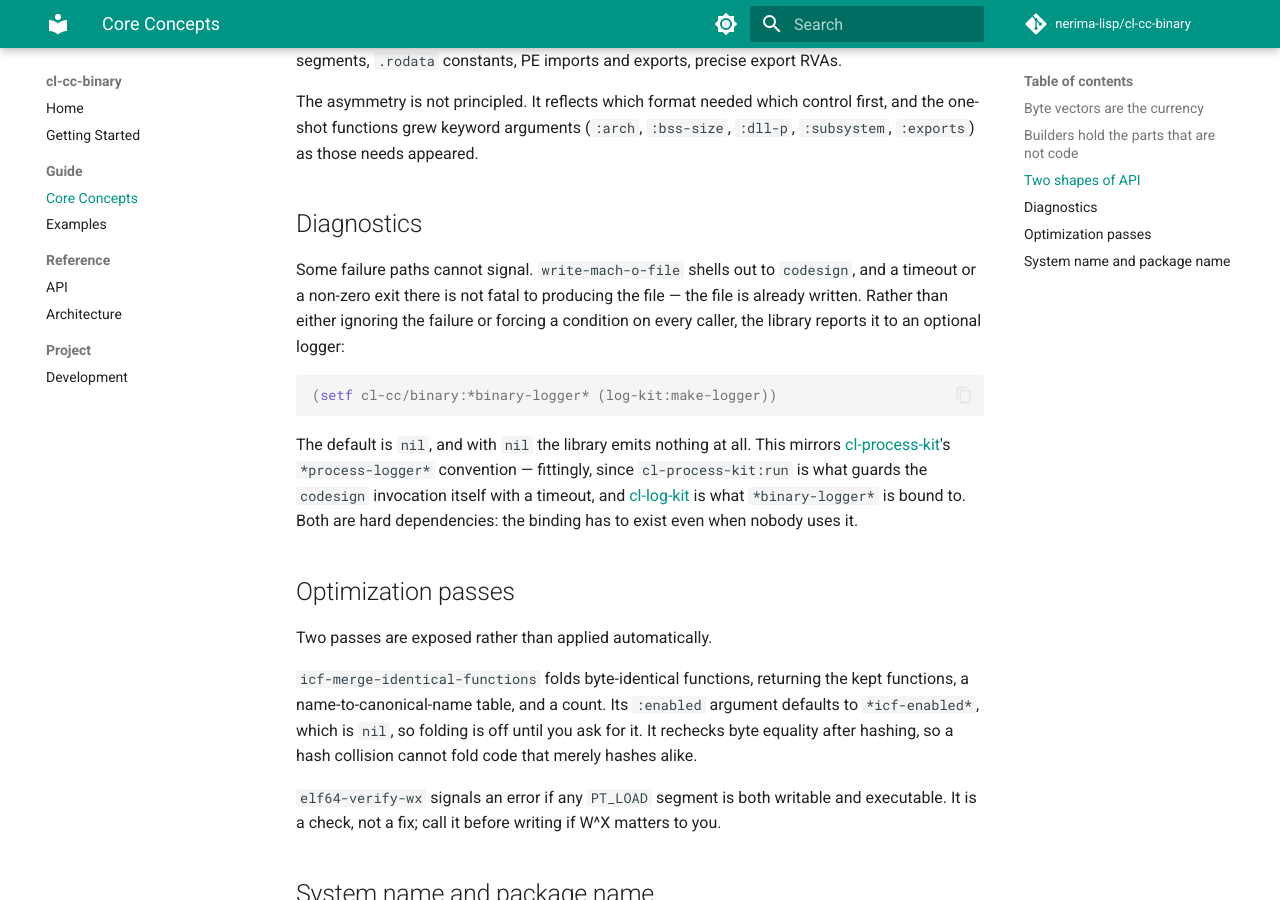
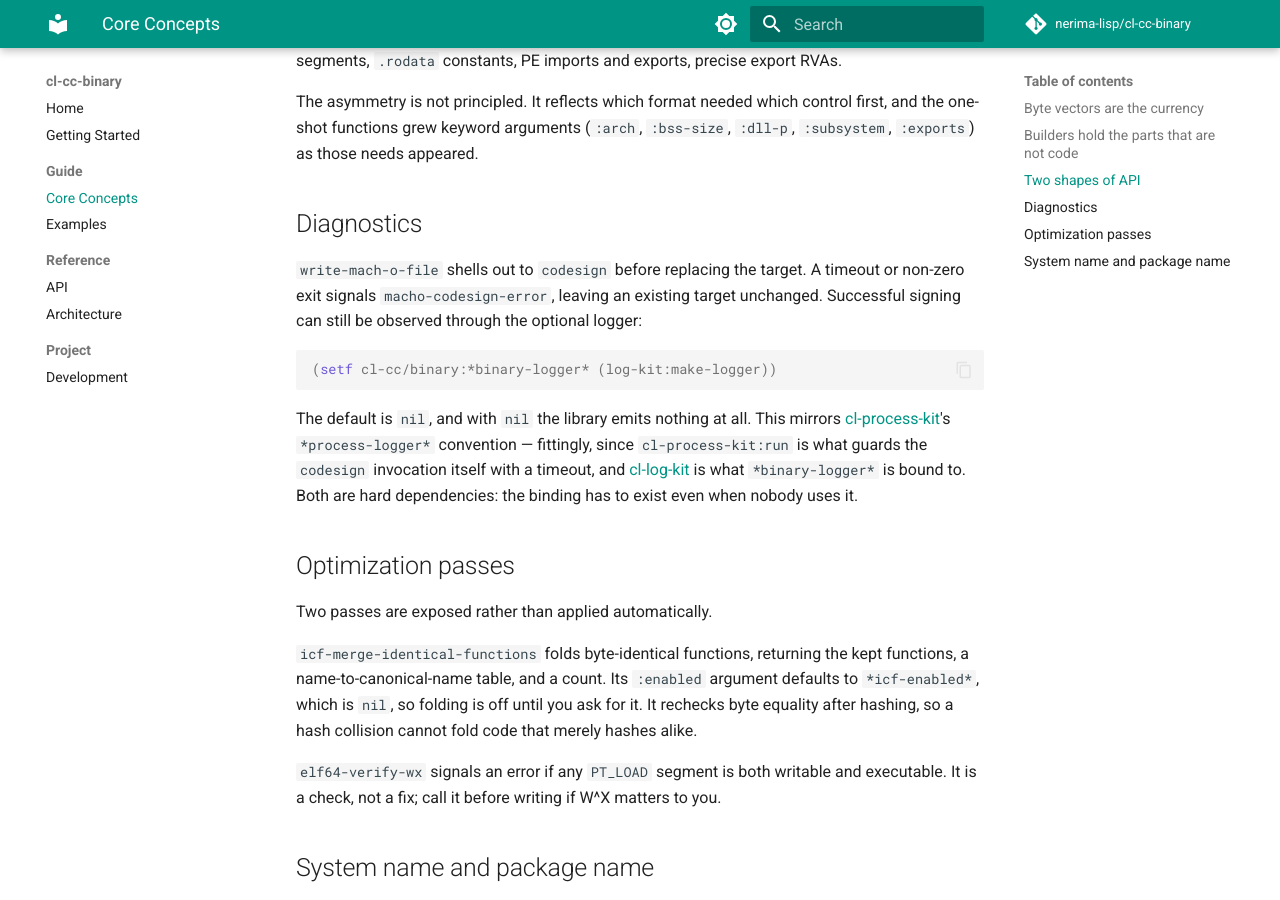
Before and after one commit to nerima-lisp/cl-cc-binary, an MkDocs documentation site: the page built from docs/src/guide/core-concepts.md, in a window 1280 px wide and 900 px high, scrolled down 1701 px. Built offline with MkDocs 1.6.1 and Material for MkDocs 9.7.7, drawn with Linux system fonts in a browser that asks for light colours; comment, search, counter and statistics services are not loaded.

Commit message:
fix: stage Mach-O output before signing

````diff
--- a/docs/src/guide/core-concepts.md
+++ b/docs/src/guide/core-concepts.md
@@ -74,10 +74,10 @@ first, and the one-shot functions grew keyword arguments (`:arch`, `:bss-size`,
 
 ## Diagnostics
 
-Some failure paths cannot signal. `write-mach-o-file` shells out to `codesign`,
-and a timeout or a non-zero exit there is not fatal to producing the file — the
-file is already written. Rather than either ignoring the failure or forcing a
-condition on every caller, the library reports it to an optional logger:
+`write-mach-o-file` shells out to `codesign` before replacing the target. A
+timeout or non-zero exit signals `macho-codesign-error`, leaving an existing
+target unchanged. Successful signing can still be observed through the
+optional logger:
 
 ```lisp
 (setf cl-cc/binary:*binary-logger* (log-kit:make-logger))
````
Also changed, not shown: docs/src/reference/api.md (+2 -2 lines), 4 other files.
